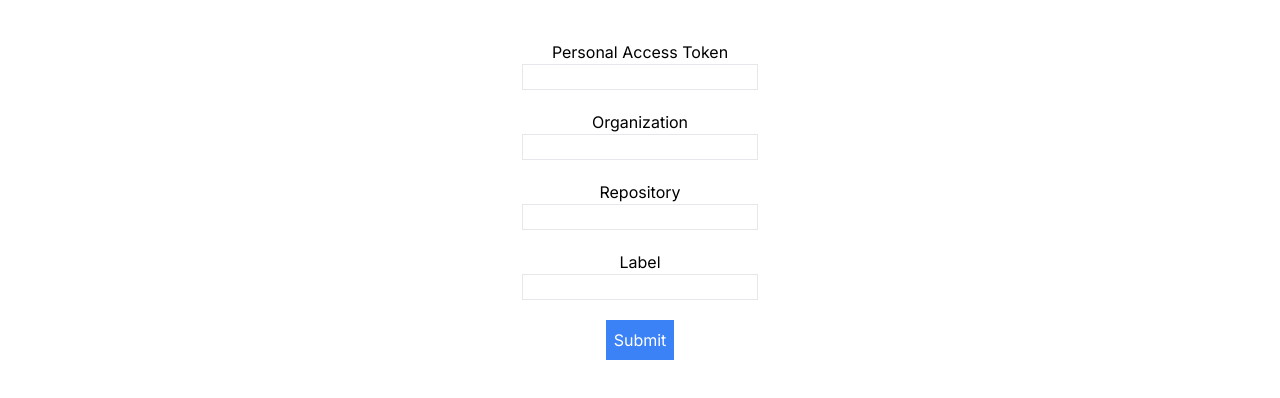
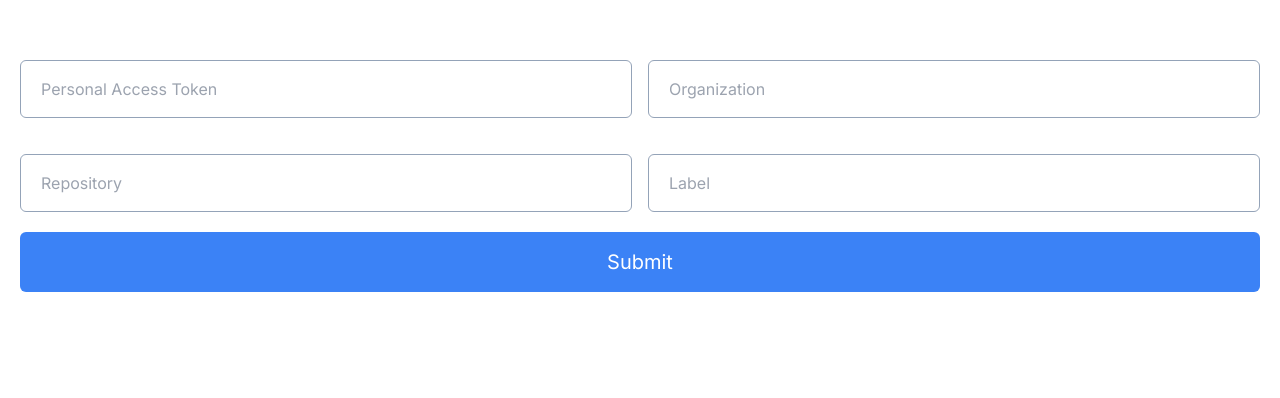
Before and after one commit to fastline21/github-pull-request-tool, a Next.js app: page / in a window 1280 px wide. Shown: the top 398 px of the page. Built offline with nearby package versions, Linux system fonts and the light colour scheme.

Commit message:
redesign ui

```diff
--- a/package.json
+++ b/package.json
@@ -12,6 +12,7 @@
     "@tanstack/react-query": "^5.45.0",
     "@tanstack/react-query-devtools": "^5.45.0",
     "axios": "^1.7.2",
+    "date-fns": "^3.6.0",
     "http-status-codes": "^2.3.0",
     "next": "14.2.3",
     "react": "^18",
--- a/src/app/page.tsx
+++ b/src/app/page.tsx
@@ -3,6 +3,7 @@
 import { useMutation } from '@tanstack/react-query';
 import { useForm } from 'react-hook-form';
 import NextLink from 'next/link';
+import { format } from 'date-fns';
 
 import { GithubFormData, GithubResponse } from '@/interfaces/github.interface';
 
@@ -27,119 +28,126 @@ const Home = () => {
 		mutationFn: (event: GithubFormData) => {
 			return getMergePullRequest(event);
 		},
-		onSuccess: (res) => {
-			console.log(res.data);
-		},
 	});
 
 	const onSubmit = (event: GithubFormData) => {
 		GithubMutation.mutate(event);
 	};
 
-	if (GithubMutation.isPending) {
-		return <p className='mt-3 ml-3'>Loading...</p>;
-	}
-
 	return (
-		<div className='text-center p-5'>
+		<div className='container mx-auto p-5'>
 			<div>
-				<h1 className='text-2xl'>{siteTitle}</h1>
+				<h1 className='text-5xl'>{siteTitle}</h1>
 			</div>
-			<div className='my-5'>
+			<div className='py-5'>
 				<form onSubmit={GithubForm.handleSubmit(onSubmit)}>
+					<div className='grid grid-cols-2 gap-4'>
 						<div className='mt-5'>
-						<label htmlFor='' className='block'>
-							Personal Access Token
-						</label>
 							<input
 								type='text'
-							{...GithubForm.register('personal_access_token', {
-								required: 'Personal Access Token is required',
-							})}
-							className='border'
+								{...GithubForm.register(
+									'personal_access_token',
+									{
+										required:
+											'Personal Access Token is required',
+									}
+								)}
+								className='border px-5 py-4 text-md rounded-md border-slate-400 block w-full'
+								placeholder='Personal Access Token'
 							/>
 						</div>
 						<div className='mt-5'>
-						<label htmlFor='' className='block'>
-							Organization
-						</label>
 							<input
 								type='text'
 								{...GithubForm.register('organization')}
-							className='border'
+								className='border px-5 py-4 text-md rounded-md border-slate-400 block w-full'
+								placeholder='Organization'
 							/>
 						</div>
 						<div className='mt-5'>
-						<label htmlFor='' className='block'>
-							Repository
-						</label>
 							<input
 								type='text'
 								{...GithubForm.register('repository', {
 									required: 'Repository is required',
 								})}
-							className='border'
+								className='border px-5 py-4 text-md rounded-md border-slate-400 block w-full'
+								placeholder='Repository'
 							/>
 						</div>
 						<div className='mt-5'>
-						<label htmlFor='' className='block'>
-							Label
-						</label>
 							<input
 								type='text'
 								{...GithubForm.register('label')}
-							className='border'
+								className='border px-5 py-4 text-md rounded-md border-slate-400 block w-full'
+								placeholder='Label'
 							/>
+						</div>
 					</div>
 					<div className='mt-5'>
 						<button
 							type='submit'
-							className='p-2 bg-blue-500 text-white'
+							className={`p-2 bg-blue-500 text-white w-full text-xl rounded-md px-5 py-4 ${
+								GithubMutation.isPending && 'cursor-not-allowed'
+							}`}
+							disabled={GithubMutation.isPending}
 						>
 							Submit
 						</button>
 					</div>
 				</form>
 			</div>
+			{GithubMutation.isPending && (
+				<div className='border-t-2'>
+					<p className='pt-5'>Loading...</p>
+				</div>
+			)}
 			{GithubMutation.data && (
-				<div className='mx-5'>
+				<div className='border-t-2 pt-5'>
+					<div className='bg-slate-100'>
 						{GithubMutation.data.data.pr_count > 0 ? (
-						<table className='table-auto border'>
-							<thead>
+							<table className='table-auto'>
+								<thead className='bg-slate-300 text-neutral-700'>
 									<tr>
-									<th>#</th>
-									<th>Title</th>
-									<th>Merge Date</th>
-									<th>URL</th>
-									<th>User</th>
-									<th>Merge Commit</th>
+										<th className='py-3'>#</th>
+										<th className='py-3'>Title</th>
+										<th className='py-3'>Merge Date</th>
+										<th className='py-3'>URL</th>
+										<th className='py-3'>User</th>
+										<th className='py-3'>Merge Commit</th>
 									</tr>
 								</thead>
 								<tbody className='text-center align-top'>
 									{GithubMutation.data.data.pr.map(
-									(element: GithubResponse, index: Key) => (
+										(
+											element: GithubResponse,
+											index: Key
+										) => (
 											<tr key={index}>
-											<td className='border-b p-4'>
+												<td className='p-4'>
 													{Number(index) + 1}
 												</td>
-											<td className='border-b p-4'>
+												<td className='p-4'>
 													{element.title}
 												</td>
-											<td className='border-b p-4'>
-												{element.merged_at}
+												<td className='p-4'>
+													{format(
+														element.merged_at,
+														'MM/dd/yyyy hh:mm:ss aa'
+													)}
 												</td>
-											<td className='border-b p-4'>
+												<td className='p-4'>
 													<NextLink
 														href={element.html_url}
 														target='_blank'
+														className='hover:underline'
 													>
 														{element.html_url}
 													</NextLink>
 												</td>
-											<td className='border-b p-4'>
+												<td className='p-4'>
 													{element.login}
 												</td>
-											<td className='border-b p-4'>
+												<td className='p-4'>
 													{element.merge_commit_sha}
 												</td>
 											</tr>
@@ -151,6 +159,7 @@ const Home = () => {
 							<p>No Merge Pull Request Found</p>
 						)}
 					</div>
+				</div>
 			)}
 		</div>
 	);
```
Also changed, not shown: src/app/api/github/route.ts (+0 -7 lines), 1 other file (tests, documents, lock files or other folders). Lines whose indentation alone changed are shown as unchanged.
